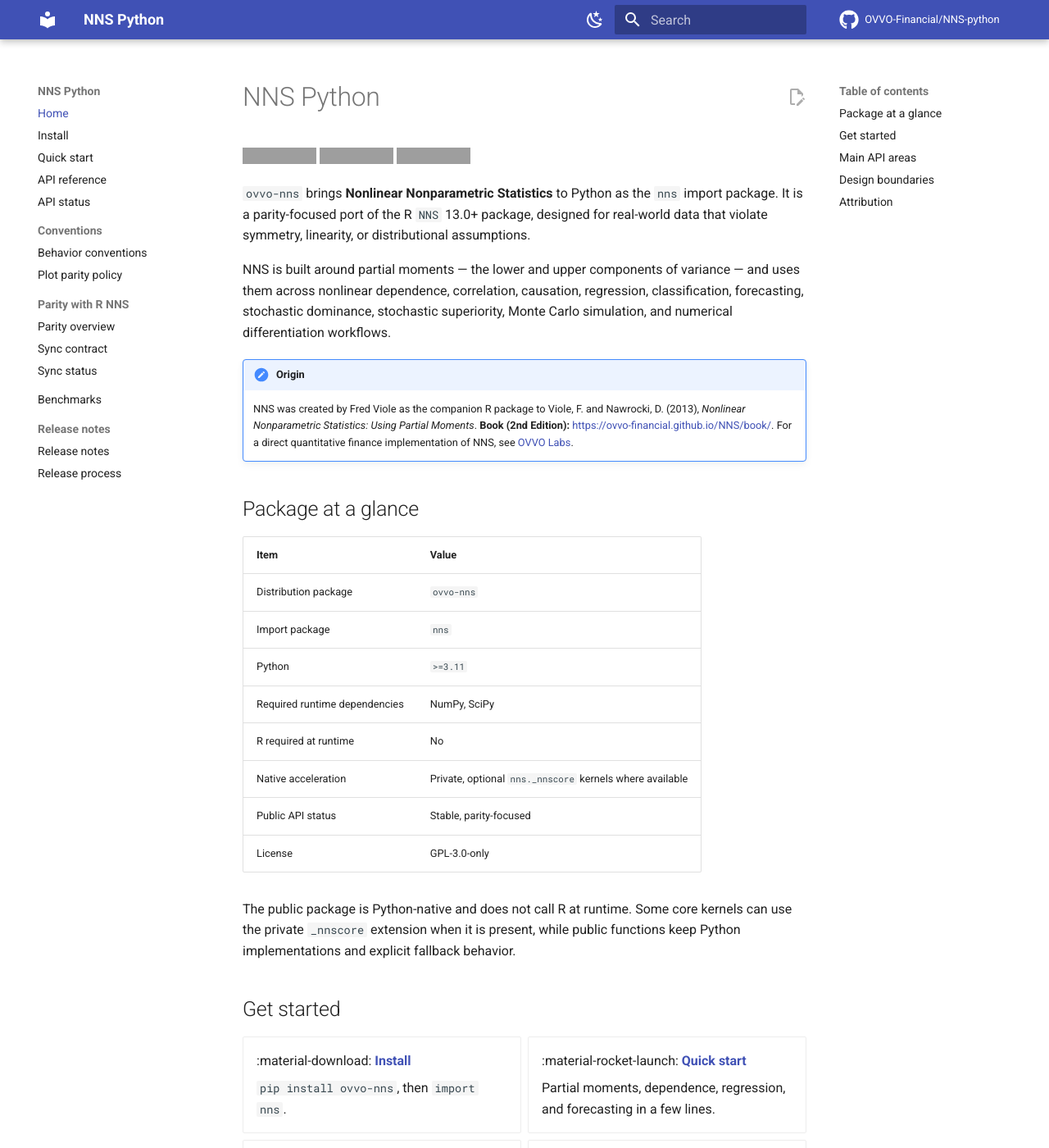
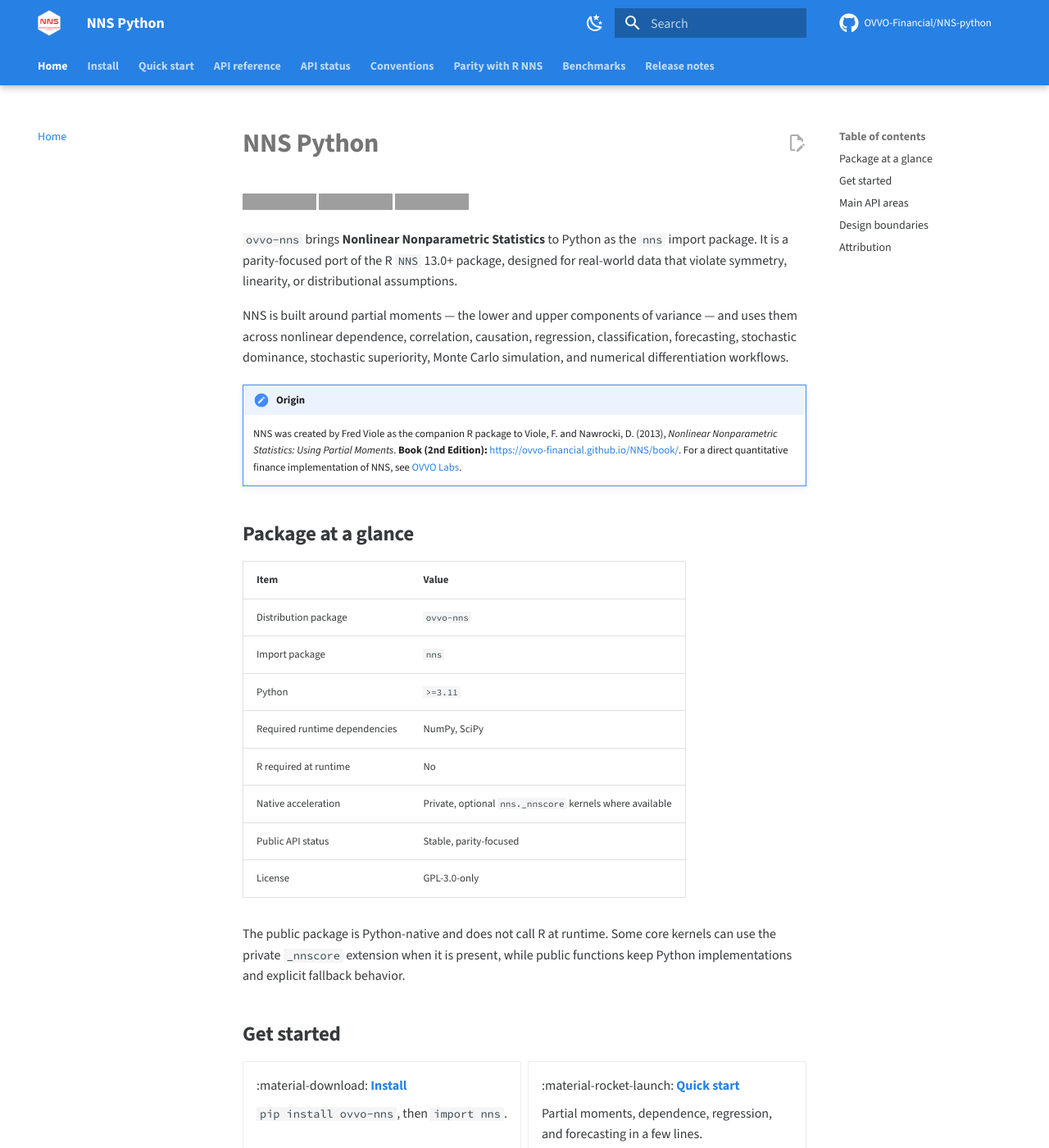
Before and after one commit to OVVO-Financial/NNS-python, an MkDocs documentation site: the page built from docs/index.md, in a window 1280 px wide and 1400 px high. Shown: the whole window at 82% size. Built offline with MkDocs 1.6.1 and Material for MkDocs 9.7.7, drawn with Linux system fonts in a browser that asks for light colours; comment, search, counter and statistics services are not loaded; grey boxes are pictures that could not be loaded.

Commit message:
Style docs site to match the R NNS pkgdown (Bootswatch Cosmo) look
The R NNS site (https://ovvo-financial.github.io/NNS/) is a pkgdown site
built with Bootstrap 5 + the Bootswatch "Cosmo" theme. Bring the Material
for MkDocs site visually in line with it:

- Cosmo palette: blue #2780e3 primary driving a solid-blue top navbar
  with white text, matching link/accent colors, for both light and dark
  schemes (docs/stylesheets/cosmo.css).
- Flat design: squared corners on code blocks, admonitions, tables,
  buttons, and search, mirroring Cosmo's flat aesthetic.
- Typography: Source Sans 3 body / Source Code Pro mono, the Source Sans
  family Cosmo uses, with slightly bolder headings.
- Top navbar layout via navigation.tabs (+ sticky), replacing the plain
  sidebar so top-level sections read like pkgdown's navbar.
- The NNS hex sticker as the site logo and favicon
  (docs/assets/nns_hex_sticker.png), as on the pkgdown site.

Site still builds cleanly under `mkdocs build --strict`.

Co-Authored-By: Claude Opus 4.8 <noreply@anthropic.com>
Claude-Session: https://claude.ai/code/session_01BwFx145eq6LfzZFFMvp8BD

```diff
--- /dev/null
+++ b/docs/stylesheets/cosmo.css
@@ -0,0 +1,77 @@
+/*
+ * Cosmo-flavored theme overrides for Material for MkDocs.
+ *
+ * Goal: match the R NNS pkgdown site, which uses Bootstrap 5 with the
+ * Bootswatch "Cosmo" theme — a flat design with a blue (#2780e3) primary,
+ * a solid-blue top navbar, the Source Sans typeface, and squared corners.
+ */
+
+/* ---- Light scheme: Cosmo palette ------------------------------------- */
+[data-md-color-scheme="default"] {
+  --md-primary-fg-color:        #2780e3;
+  --md-primary-fg-color--light: #5a9ee9;
+  --md-primary-fg-color--dark:  #1f6ec1;
+  --md-primary-bg-color:        #ffffff;
+  --md-primary-bg-color--light: rgba(255, 255, 255, 0.7);
+
+  --md-accent-fg-color:         #1f6ec1;
+
+  /* Cosmo body text + links */
+  --md-typeset-color:           #373a3c;
+  --md-typeset-a-color:         #2780e3;
+
+  /* Cosmo semantic accents (admonitions, etc.) */
+  --md-code-hl-color:           rgba(39, 128, 227, 0.15);
+}
+
+/* ---- Dark scheme: keep the Cosmo blue identity ----------------------- */
+[data-md-color-scheme="slate"] {
+  --md-primary-fg-color:        #2780e3;
+  --md-primary-fg-color--light: #5a9ee9;
+  --md-primary-fg-color--dark:  #1f6ec1;
+  --md-accent-fg-color:         #5a9ee9;
+  --md-typeset-a-color:         #5a9ee9;
+}
+
+/* ---- Flat, squared corners (Cosmo is flat) --------------------------- */
+.md-typeset pre > code,
+.md-typeset code,
+.md-typeset .highlight,
+.md-typeset .admonition,
+.md-typeset details,
+.md-typeset table:not([class]),
+.md-typeset .md-button,
+.md-search__form,
+.md-search__output {
+  border-radius: 0 !important;
+}
+
+/* Cosmo navbar feel: tighter, uppercase-ish weight on the top tabs */
+.md-tabs {
+  font-weight: 600;
+}
+
+/* Source Sans renders a touch light; nudge headings bolder like Cosmo */
+.md-typeset h1,
+.md-typeset h2,
+.md-typeset h3 {
+  font-weight: 700;
+  letter-spacing: -0.01em;
+}
+
+/* Cosmo-style primary buttons (flat, solid blue) */
+.md-typeset .md-button--primary {
+  background-color: var(--md-primary-fg-color);
+  border-color: var(--md-primary-fg-color);
+  color: #fff;
+}
+.md-typeset .md-button--primary:hover {
+  background-color: var(--md-primary-fg-color--dark);
+  border-color: var(--md-primary-fg-color--dark);
+}
+
+/* Keep the hex sticker logo crisp and reasonably sized in the header */
+.md-header__button.md-logo img {
+  height: 1.6rem;
+  width: auto;
+}
--- a/mkdocs.yml
+++ b/mkdocs.yml
@@ -11,11 +11,19 @@ copyright: Copyright &copy; Fred Viole — GPL-3.0-only
 
 theme:
   name: material
+  logo: assets/nns_hex_sticker.png
+  favicon: assets/nns_hex_sticker.png
+  # Match the R NNS pkgdown site (Bootstrap 5 + Bootswatch "Cosmo"):
+  # flat design, a solid blue top navbar, and the Source Sans typeface.
+  font:
+    text: Source Sans 3
+    code: Source Code Pro
   features:
     - navigation.instant
     - navigation.tracking
+    - navigation.tabs
+    - navigation.tabs.sticky
     - navigation.top
-    - navigation.sections
     - toc.follow
     - content.code.copy
     - content.action.edit
@@ -24,20 +32,19 @@ theme:
   palette:
     - media: "(prefers-color-scheme: light)"
       scheme: default
-      primary: indigo
-      accent: indigo
       toggle:
         icon: material/weather-night
         name: Switch to dark mode
     - media: "(prefers-color-scheme: dark)"
       scheme: slate
-      primary: indigo
-      accent: indigo
       toggle:
         icon: material/weather-sunny
         name: Switch to light mode
   icon:
     repo: fontawesome/brands/github
+
+extra_css:
+  - stylesheets/cosmo.css
 
 plugins:
   - search
```
Also changed, not shown: docs/assets/nns_hex_sticker.png (added).
